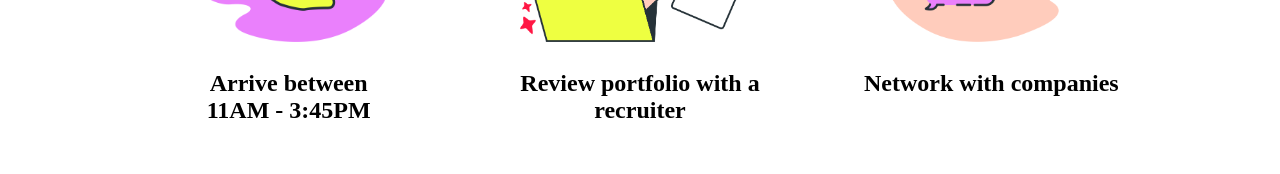
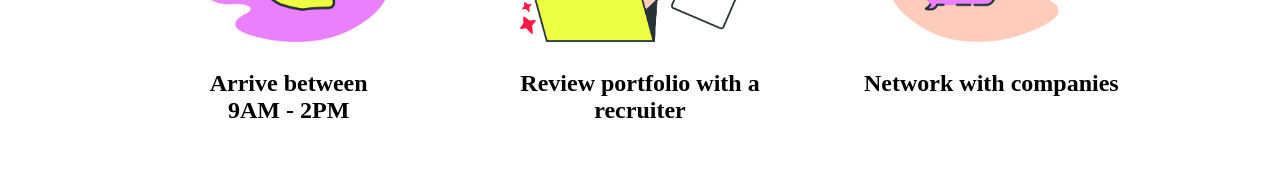
Before and after one commit to ucsddesignco/stride22, a React (Create React App) app: page /about in a window 1280 px wide. Shown: the part 1904-2078 px from the top of the page. Built offline with nearby package versions, Linux system fonts and the light colour scheme; a web font is replaced by a local one.

Commit message:
Update copy

```diff
--- a/src/pages/About.js
+++ b/src/pages/About.js
@@ -104,7 +104,7 @@ function About() {
             <Row>
               <Col md={4} xs={12}>
                   <img src={SmallPhoto1} className="small-photo" />
-                  <h2>Arrive between<br />11AM - 3:45PM</h2>
+                  <h2>Arrive between<br />9AM - 2PM</h2>
               </Col>
               <Col md={4} xs={12}>
                 <img src={SmallPhoto2} className="small-photo" />
```
